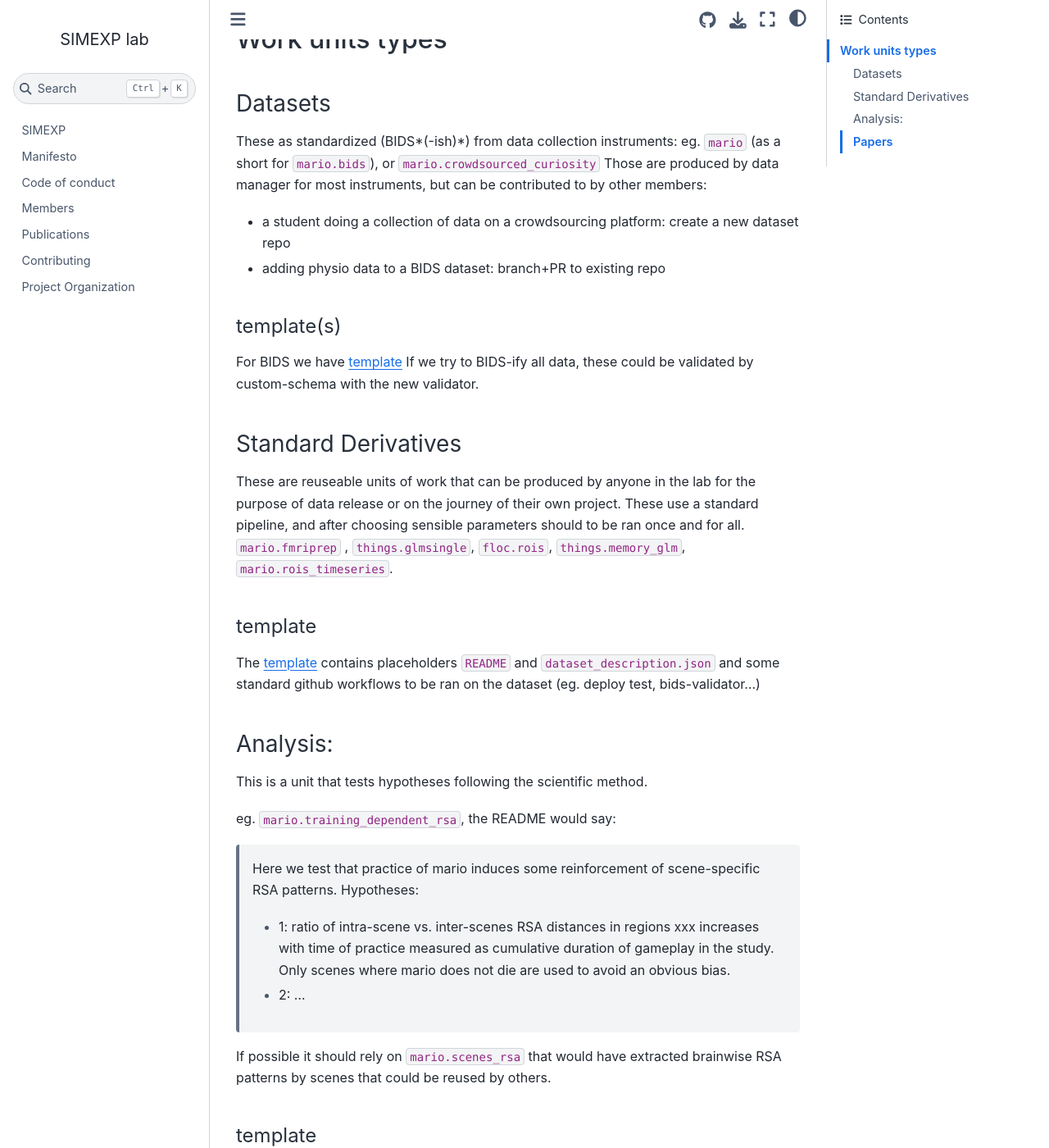
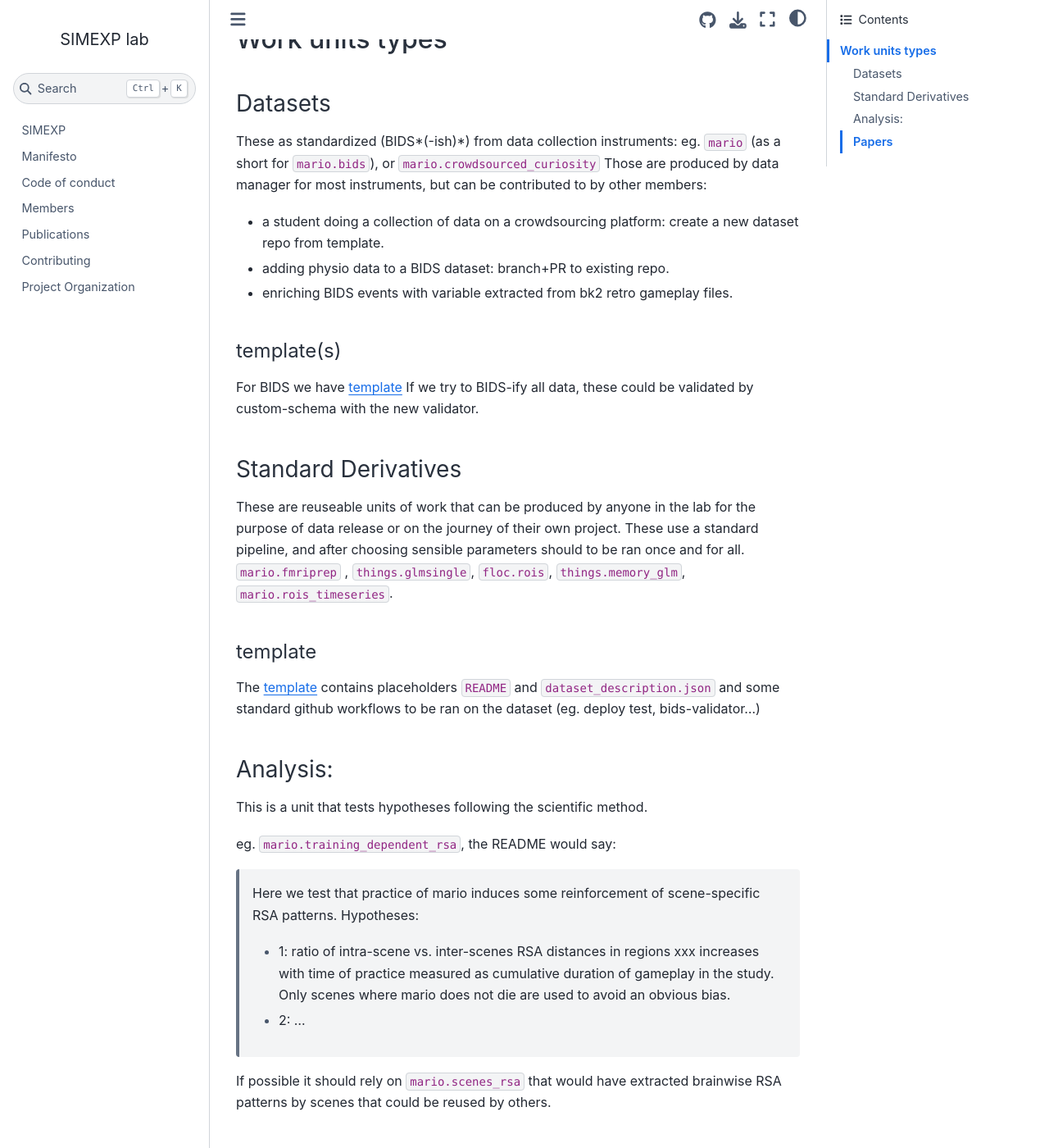
Before and after one commit to SIMEXP/simexp.github.io, a Jupyter Book: the page built from content/project_and_data_management.md, in a window 1280 px wide and 1400 px high, scrolled down 202 px. Shown: the whole window at 82% size. Built offline with Jupyter Book 1.0.4 settings and Sphinx 7.4.7 and the Sphinx Book theme 1.1.4, drawn with Linux system fonts in a browser that asks for light colours; some of the changed text lies outside the part shown.

Commit message:
gh project management

````diff
--- a/content/project_and_data_management.md
+++ b/content/project_and_data_management.md
@@ -8,8 +8,9 @@ To improve projects workflow, we divide these in differents units of work of dif
 These as standardized (BIDS*(-ish)*) from data collection instruments:
 eg. `mario` (as a short for `mario.bids`), or `mario.crowdsourced_curiosity`
 Those are produced by data manager for most instruments, but can be contributed to by other members:
-- a student doing a collection of data on a crowdsourcing platform: create a new dataset repo
-- adding physio data to a BIDS dataset: branch+PR to existing repo
+- a student doing a collection of data on a crowdsourcing platform: create a new dataset repo from template.
+- adding physio data to a BIDS dataset: branch+PR to existing repo.
+- enriching BIDS events with variable extracted from bk2 retro gameplay files.
 
 #### template(s)
 For BIDS we have [template](https://github.com/courtois-neuromod/bids_template)
@@ -42,6 +43,7 @@ Project should start by forking a project template (to be designed+ implemented)
 
 ```
 +-- .github/worflows/<selected_code_quality_tools|auto-docker-build_and_push_to_gh_reg|deploy_tests...>
++-- .github/ISSUE_TEMPLATE/ # could contains issue template for steps in the projects if we use GH project mngt.
 +-- Dockerfile # optional: builds environment to run the code+notebooks, can use other files (eg. requirements.txt for pip...)
 +-- README.md
 +-- docs/ # if there is a need for more docs than the README, maybe not necessary
````
Also changed, not shown: other parts of content/project_and_data_management.md (+2 -0 lines).
